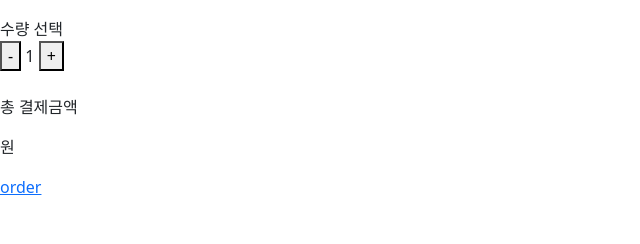
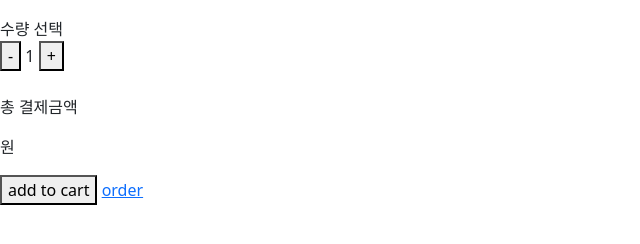
Before and after one commit to sonhaechang/abc_store, a Django app: template shop/templates/shop/container/item_detail.html in a window 1280 px wide. Shown: the part 127-371 px from the top of the page, without its empty margins (0-640 px from the left). Run offline with Django 4.2, Linux system fonts and the light colour scheme; the template is opened without the code that fills it, so the values that code supplies are empty; some libraries are stand-ins or nearby versions.

Commit message:
feat: create cart.js
1. cart.js에서 axios를 이용한 비동기 장바구니 추가 가능 구현
2. item_detail.html에 add to cart 버튼 추가 및 cart.js script 선언

```diff
--- /dev/null
+++ b/cart/static/cart/js/cart.js
@@ -0,0 +1,47 @@
+class Cart {
+    constructor() {
+        this.url = document.getElementById('cart-js').getAttribute('add-cart-url');
+        this.cart_list_url = document.getElementById('cart-js').getAttribute('cart-list-url');
+        this.data = new FormData();
+
+        axios.defaults.xsrfCookieName = 'csrftoken';
+	    axios.defaults.xsrfHeaderName = 'X-CSRFToken';
+    }
+
+    create_success() {
+        const result = confirm('장바구니에 상품이 추가 되었습니다. 장바구니를 확인하시겠습니까?');
+        if (result) {
+            location.href = this.cart_list_url;
+        }
+    }
+
+    update_success() {
+
+    }
+
+    async axios_api(success_type) {
+        try {
+			const response = await axios.post(this.url, this.data);
+
+			if (success_type == 'create') {
+                this.create_success();
+            } else {
+                this.update_success();
+            }
+		} catch(err) {
+			console.error(err);
+		}
+    }
+
+    add_cart(self, item_id, quantity) {
+        self.data.append('item_id', item_id);
+        self.data.append('quantity', quantity);
+        self.axios_api('create');
+    }
+
+    update_quantity() {
+        this.data.append('item_id', item_id);
+        this.data.append('quantity', quantity);
+        this.axios_api('update');
+    }
+}
--- a/shop/templates/shop/container/item_detail.html
+++ b/shop/templates/shop/container/item_detail.html
@@ -46,6 +46,8 @@
 		</p>
 	</div>
 
+	<button id="add-cart" data-item-id="{{ item.id }}">add to cart</button>
+
 	<a id="order-new" href="{% url 'order:order_pay' %}">order</a>
 
 	{% if user.is_authenticated %}
@@ -66,9 +68,18 @@
 	<script src="//unpkg.com/axios/dist/axios.min.js"></script>
 	<script src="{% static 'shop/js/review.js' %}" id="review-js" review-url="{{ review_url }}"></script>
 	<script src="{% static 'order/js/order_new.js' %}"></script>
+	<script src="{% static 'cart/js/cart.js' %}" id="cart-js"
+		add-cart-url="{% url 'cart:add_cart' %}" cart-list-url="{% url 'cart:cart_list' %}"></script>
 	<script src="{% static 'order/js/quantity_select.js' %}"></script>
 	<script>
 		const quantitySelecter = new QuantitySelecter(document.querySelectorAll('.factor-btn'));
+		const cart = new Cart();
+
 		quantitySelecter.quantity_select();
+		document.getElementById('add-cart').addEventListener('click', e => cart.add_cart(
+			cart,
+			e.currentTarget.getAttribute('data-item-id'),
+			document.querySelector('.quantity').innerText
+		));
 	</script>
 {% endblock %}
```
